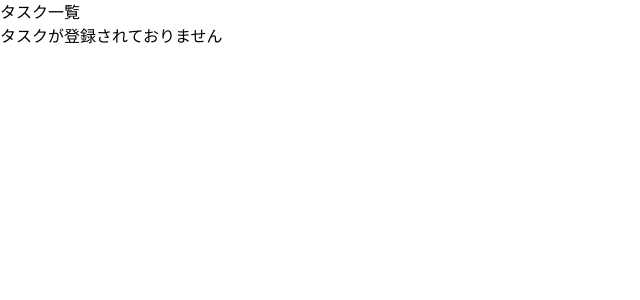
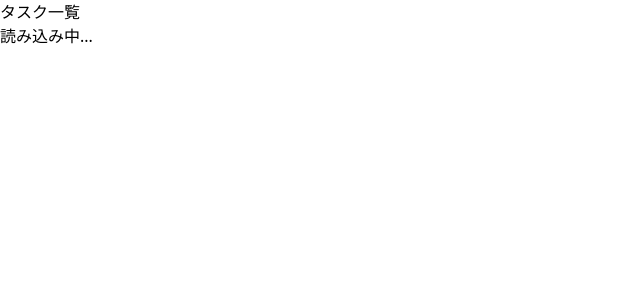
Before and after one commit to hro19/jwt_front, a Next.js app: page /verify in a window 1280 px wide. Shown: the top 300 px of the page, without its empty margins (0-640 px from the left). Built offline with nearby package versions, Linux system fonts and the light colour scheme.

Commit message:
【react】fetch中は読み込み中...を表示するように

```diff
--- a/src/pages/verify.tsx
+++ b/src/pages/verify.tsx
@@ -15,6 +15,7 @@ const fetchUserTasks = async (userId: string) => {
 
 const Verify = () => {
   const [tasks, setTasks] = useState([]);
+  const [isLoading, setIsLoading] = useState(true);
 
   useEffect(() => {
     const checkAuth = async () => {
@@ -29,18 +30,22 @@ const Verify = () => {
         try {
           const response = await fetchUserTasks(userId);
           setTasks(response);
+          setIsLoading(false);
         } catch (error) {
           console.error("タスク情報の取得に失敗しました", error);
         }
       }
     };
+
     checkAuth();
   }, []);
 
   return (
     <div>
       <h1 className="text-3xl font-bold">タスク一覧</h1>
-      {tasks.length === 0 ? (
+      {isLoading ? (
+        <p>読み込み中...</p>
+      ) : tasks.length === 0 ? (
         <p>タスクが登録されておりません</p>
       ) : (
         <ul>
```
